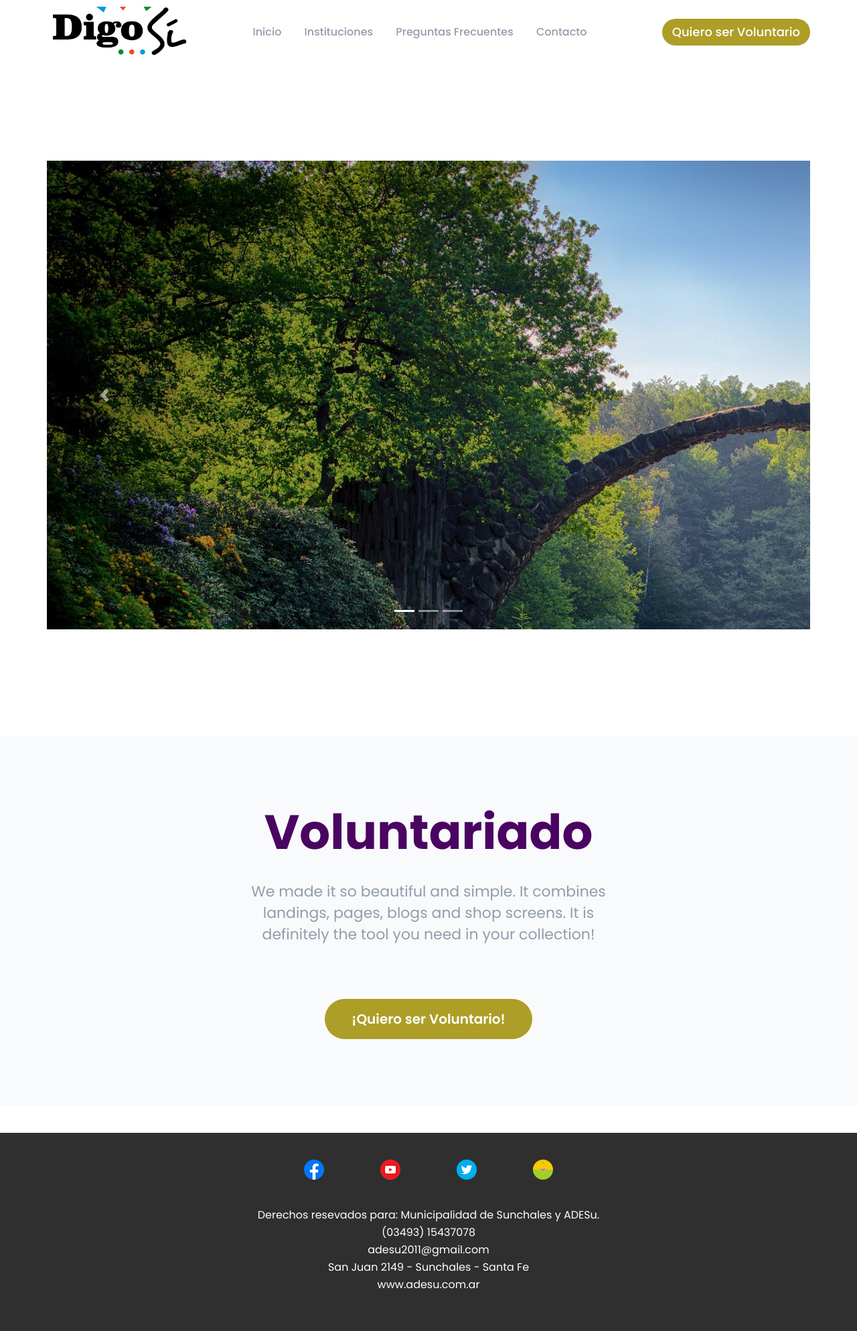
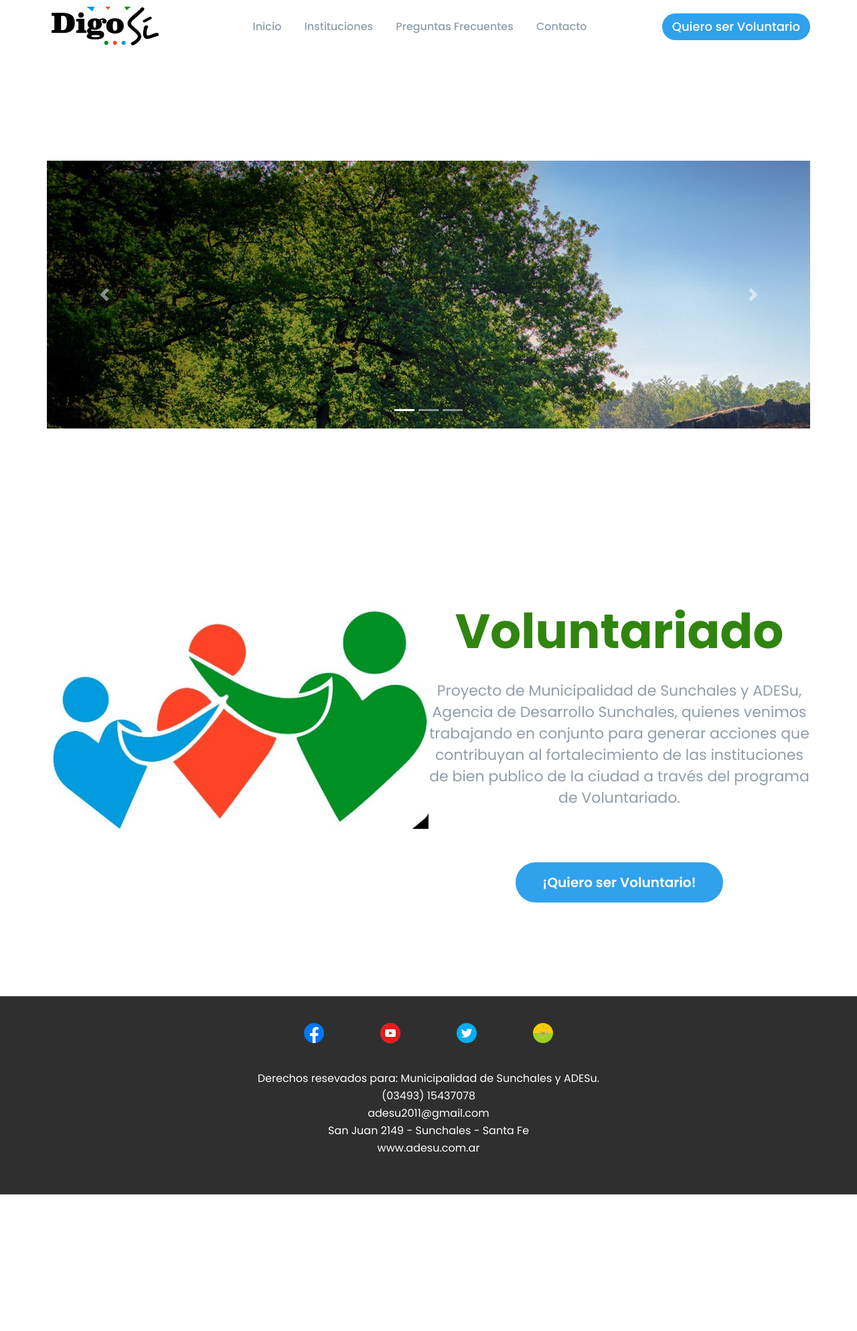
Before and after one commit to alecipo/TESIS, a PHP site: page / in a window 1280 px wide. Shown: the whole page at 67% size. After the commit the page ends 1784 px from the top, so only its background shows below. Run offline with PHP 8.4, Linux system fonts and the light colour scheme; some libraries are stand-ins or nearby versions.

Commit message:
Color, logo, text and carrousel height changes.

```diff
--- a/css/index.css
+++ b/css/index.css
@@ -1,9 +1,13 @@
 #Volunt{
-    background-color: var(--fondoSecundario);
+    background-color: var(--fondoPrimario);
+}
+
+.asd{
+    max-width: 50%;
 }
 
 .carousel-inner {
-    max-height: 700px;
+    max-height: 400px;
     height: 100%;
 }
 
--- a/css/shared.css
+++ b/css/shared.css
@@ -1,8 +1,8 @@
 :root {
     --fondoPrimario:#fff;
     --fondoSecundario: #F9FAFC;
-    --colorPrimario: #4a0461;
-    --colorSecundario: #ac9e27;
+    --colorPrimario: #30850f;
+    --colorSecundario: #30a1ec;
     --colorTerciario: #ff0015;
 }
 
@@ -28,7 +28,7 @@ h3 {
 }
 
 #logo{
-    max-height: 75px;
+    max-height: 60px;
     display: block;
     transform: scale(1, 1);
     transition: 0.4s;
--- a/index.html
+++ b/index.html
@@ -127,18 +127,23 @@
 
   </header>
   <section id="Volunt">
-    <div class="container pt-100 pb-100">
+    <div class="container pt-100 pb-100 d-flex">
+        <div class="asd">
+          <img class="logo2" src="img/logoImg2.png" data-aos="fade-down" data-aos-delay="0" data-aos-duration="600" style="max-width: 100%;">
+        </div>
+        <div>
       <!-- <div class="mb-3 logo d-block d-xl-none text-center logo_mobile">Voluntariado</div> -->
-      <h1 class="big text-center" data-aos-duration="600" data-aos="fade-down" data-aos-delay="0">Voluntariado</h1>
+      <h1 class="big text-center" data-aos-duration="600" data-aos="fade-up" data-aos-delay="0">Voluntariado</h1>
       <p class="mw-600 mx-auto mt-30 f-22 color-heading text-center text-adaptive" data-aos-duration="600"
-        data-aos="fade-down" data-aos-delay="300">
-        We made it so beautiful and simple. It combines landings, pages, blogs and shop screens. It is definitely the
-        tool you need in your collection!
+        data-aos="fade-up" data-aos-delay="600">
+        Proyecto de Municipalidad de Sunchales y ADESu, Agencia de Desarrollo Sunchales,
+        quienes venimos trabajando en conjunto para generar acciones que contribuyan al fortalecimiento de las
+        instituciones de bien publico de la ciudad a través del programa de Voluntariado.
       </p>
-      <div class="mt-80 text-center buttons" data-aos-duration="600" data-aos="fade-down" data-aos-delay="600">
+      <div class="mt-80 text-center buttons" data-aos-duration="600" data-aos="fade-up" data-aos-delay="900">
         <div><a href="SerVoluntario.html" class="btn lg action-1">¡Quiero ser Voluntario!</a></div>
       </div>
-      <!-- <img class="asd" src="img/voluntree.png" data-aos="fade-up" data-aos-delay="900" data-aos-duration="600"> -->
+    </div>
     </div>
   </section>
   <section id="Pasos">
```
Lines whose indentation alone changed are shown as unchanged.
